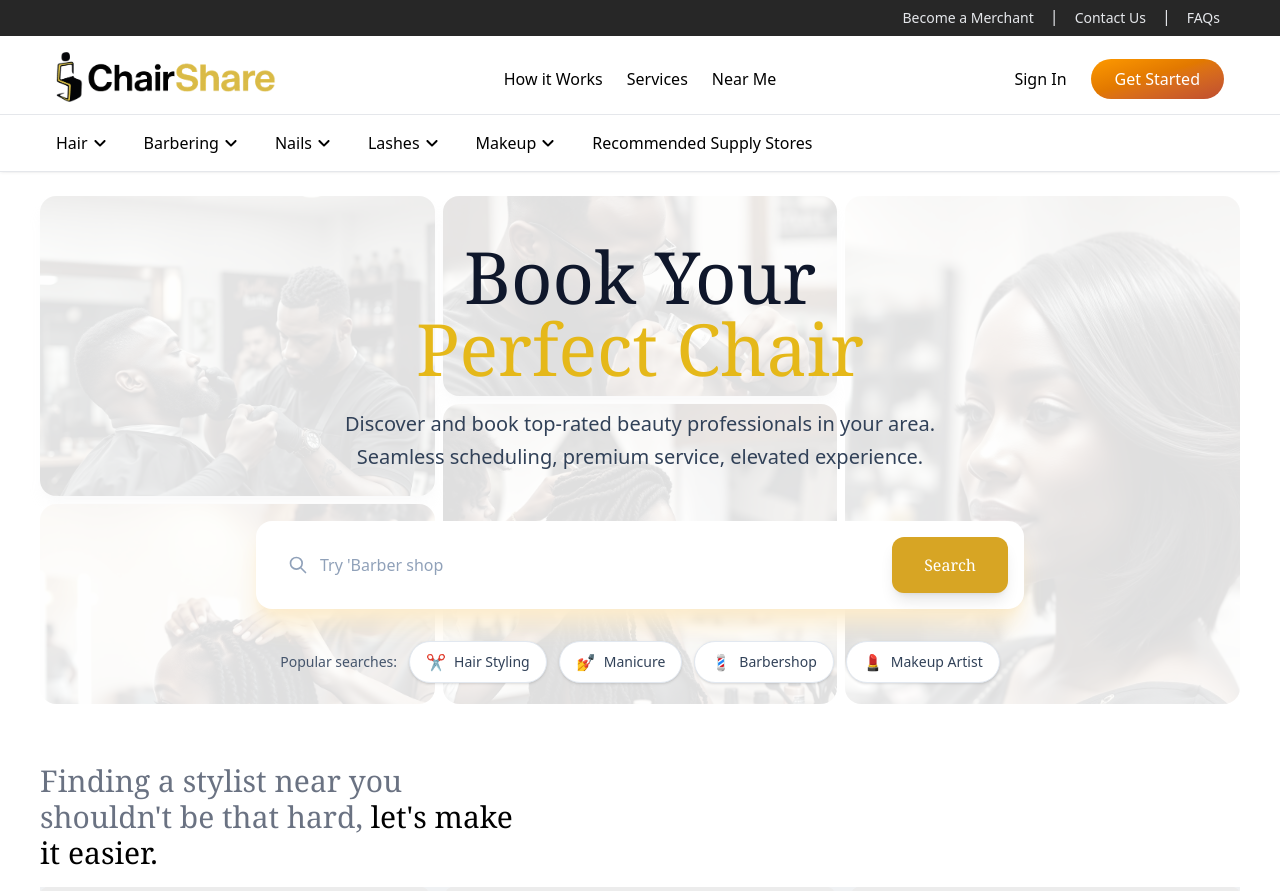
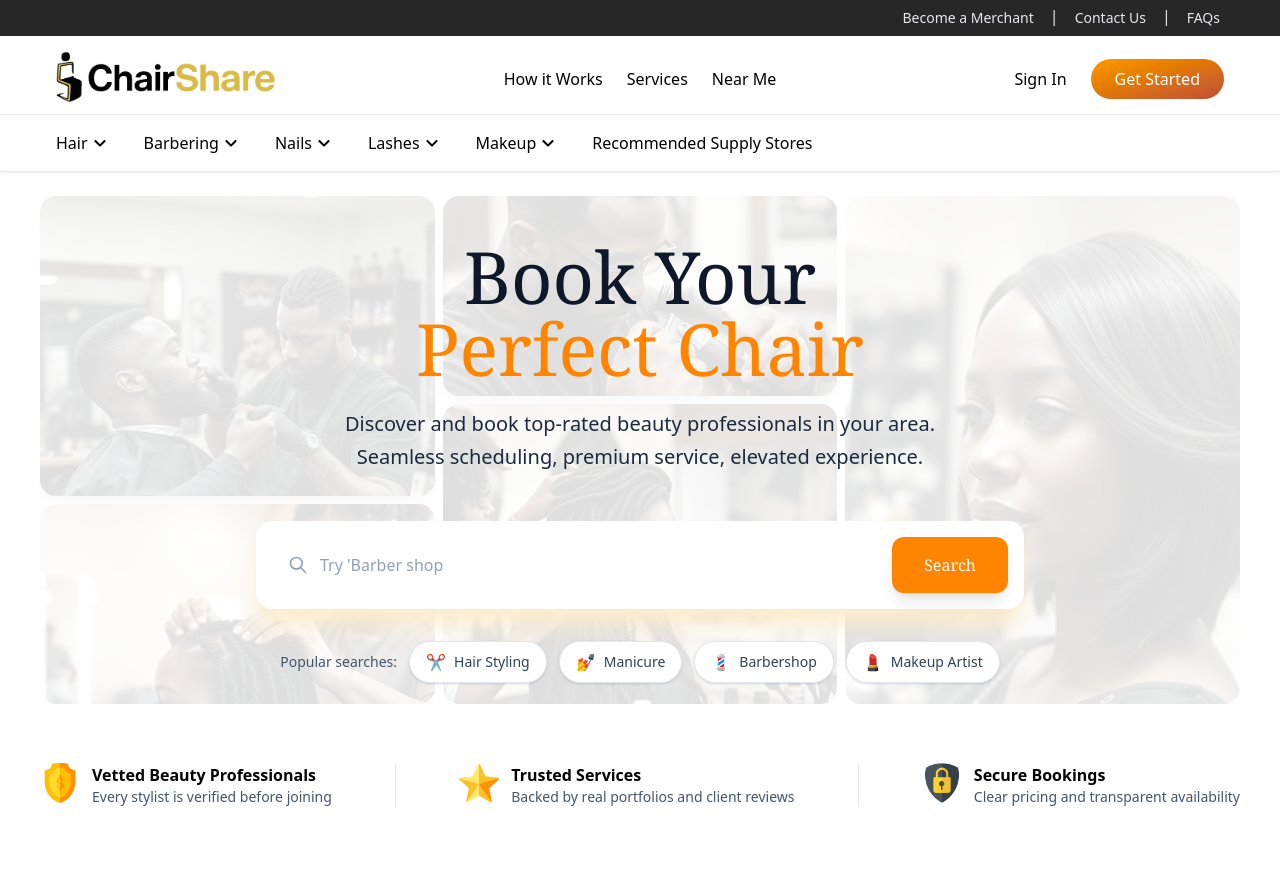
Before and after one commit to KayviaHarriott/chair-share, a React (Vite) app: page / in a window 1280 px wide. Shown: the top 891 px of the page. Built offline with nearby package versions, Linux system fonts and the light colour scheme.

Commit message:
Added benefits under call to action

```diff
--- a/src/pages/HomePage.tsx
+++ b/src/pages/HomePage.tsx
@@ -88,11 +88,11 @@ export const Home = () => {
               <h1 className="text-5xl sm:text-6xl lg:text-7xl font-serif mb-6">
                 <span className="text-slate-900">Book Your</span>
                 <br />
-                <span className="text-[#E5B819]">Perfect Chair</span>
+                <span className="text-[#FF8500]">Perfect Chair</span>
               </h1>
 
               {/* Subtitle */}
-              <p className="text-lg sm:text-xl text-slate-700 mb-12 max-w-2xl mx-auto leading-relaxed">
+              <p className="text-lg sm:text-xl text-slate-800 mb-12 max-w-2xl mx-auto leading-relaxed">
                 Discover and book top-rated beauty professionals in your area.
                 Seamless scheduling, premium service, elevated experience.
               </p>
@@ -124,7 +124,7 @@ export const Home = () => {
                       className="w-full pl-12 pr-4 py-4 text-slate-700 placeholder-slate-400 rounded-xl focus:outline-none focus:ring-2 focus:ring-amber-500 focus:bg-white transition-all"
                     />
                   </div>
-                  <button className="w-full font-serif sm:w-auto px-8 py-4 bg-[#d7a524] hover:bg-amber-600 text-white  rounded-xl shadow-lg hover:shadow-xl transition-all duration-200 flex items-center justify-center gap-2">
+                  <button className="w-full font-serif sm:w-auto px-8 py-4 bg-[#FF8500] hover:bg-amber-600 text-white  rounded-xl shadow-lg hover:shadow-xl transition-all duration-200 flex items-center justify-center gap-2">
                     Search
                   </button>
                 </div>
@@ -151,24 +151,66 @@ export const Home = () => {
       />
 
       {/* Styling Images * How to Section */}
-      <Section content={<div> </div>} />
+      <Section
+        content={
+          <div className="mt-20 flex justify-between">
+            {[
+              {
+                icon: "/icons/shieldIcon.png",
+                alt: "shield icon",
+                title: "Vetted Beauty Professionals",
+                description: "Every stylist is verified before joining",
+              },
+              { title: "" },
+              {
+                icon: "/icons/starIcon.png",
+                alt: "star icon",
+                title: "Trusted Services",
+                description: "Backed by real portfolios and client reviews",
+              },
+              { title: "" },
+              {
+                icon: "/icons/privacyIcon.png",
+                alt: "lock icon",
+                title: "Secure Bookings",
+                description: "Clear pricing and transparent availability",
+              },
+            ].map((item, index) => (
+              <div key={index} className="">
+                {item.title ? (
+                  <div className="flex gap-3">
+                    <img className="h-10" src={item.icon} />
+                    <div className="">
+                      <p className="font-bold">{item.title}</p>
+                      <p className="text-sm text-slate-600">
+                        {item.description}
+                      </p>
+                    </div>
+                  </div>
+                ) : (
+                  <div className="border-l h-full border-slate-200"></div>
+                )}
+              </div>
+            ))}
+          </div>
+        }
+      />
 
       <Section
         backgroundColor=""
         content={
           <>
-
             <div className="py-14 ">
               <div className="pt-6 pb-4 font-serif">
                 <h2 className="text-2xl sm:text-2xl lg:text-3xl max-w-[500px] ">
-                  <span className="text-gray-500">
+                  <span>
                     Finding a stylist near you shouldn't be that hard,
                   </span>{" "}
-                  <span>let's make it easier.</span>
+                  <span className="text-[#F67600]">let's make it easier.</span>
                 </h2>
               </div>
 
-              <div className="flex w-full gap-4 bg-[#eff1f3] ">
+              <div className="flex w-full gap-4">
                 <SectionCard
                   width={3}
                   title="Explore Services"
@@ -263,8 +305,10 @@ export const Home = () => {
       />
 
       {/* Book Appointment */}
-      <Section backgroundColor="" content={<>
-
+      <Section
+        backgroundColor=""
+        content={
+          <>
             <div className="py-16 text-center">
               {/* Code Goes Here */}
               <div className="max-w-4xl mx-auto">
@@ -276,8 +320,8 @@ export const Home = () => {
 
                 {/* Subtitle */}
                 <p className="text-lg text-gray-600 mb-10 max-w-2xl mx-auto">
-            Join thousands of satisfied clients who trust ChairShare for their
-            beauty needs
+                  Join thousands of satisfied clients who trust ChairShare for
+                  their beauty needs
                 </p>
 
                 {/* CTA Buttons */}
@@ -297,7 +341,9 @@ export const Home = () => {
                 </div>
               </div>
             </div>
-        </>} />
+          </>
+        }
+      />
     </div>
   );
 };
```
Lines whose indentation alone changed are shown as unchanged.
